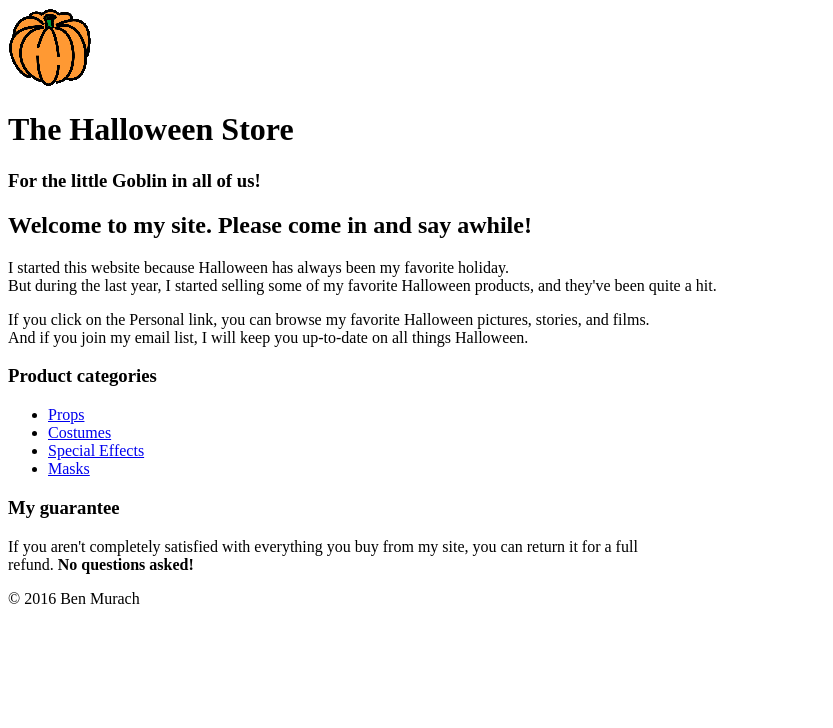
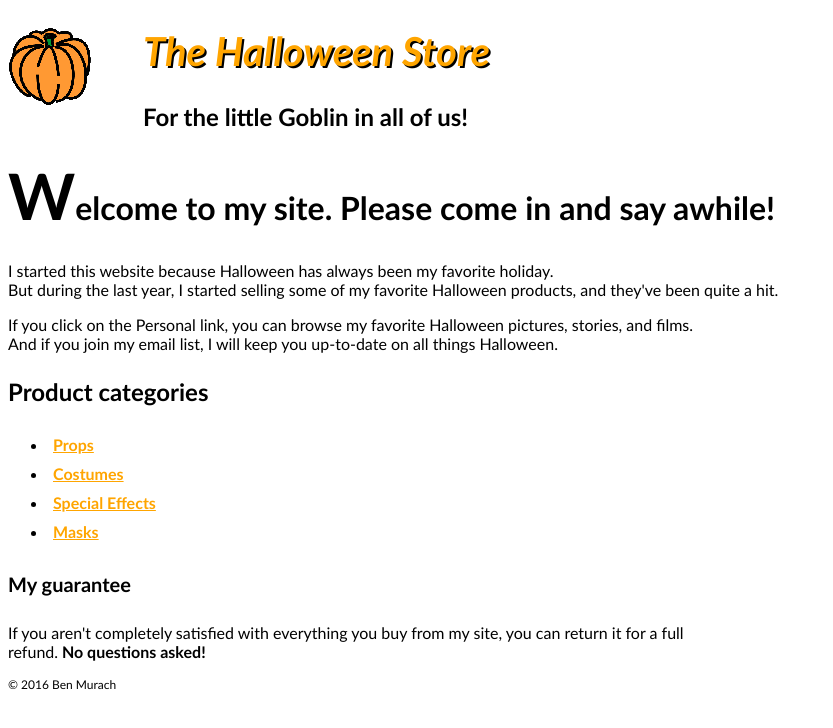
Before and after one commit to eelkin/HTMLClassExerciseF16, a plain HTML site: page HTMLClassExerciseF16/web/index.html in a window 1280 px wide. Shown: the whole page, without its empty margins (0-833 px from the left). Drawn offline with Linux system fonts and the light colour scheme.

Commit message:
exercise 2 commit 1 featuring main.css

```diff
--- a/HTMLClassExerciseF16/web/index.html
+++ b/HTMLClassExerciseF16/web/index.html
@@ -4,6 +4,7 @@
 <head>
 	<meta charset="utf-8" />
 	<title>Halloween Store</title>
+        <link href="styles/main.css" rel="stylesheet" type="text/css"/>
 </head>
 
 <body>
@@ -13,8 +14,8 @@
     <h3>For the little Goblin in all of us!</h3>
   </header>
   <article>
+    <h2>Welcome to my site. Please come in and say awhile!</h2>
     <section>
-      <h2>Welcome to my site. Please come in and say awhile!</h2>
       <p>I started this website because Halloween has always been my favorite holiday.
       <br>But during the last year, I started selling some of my favorite Halloween products,
       and they've been quite a hit.</p>
@@ -32,12 +33,12 @@
         <li><a href="http://masks.com">Masks</a></li>
       </ul>
     </nav>
+    <h4>My guarantee</h4>
+    <p>If you aren't completely satisfied with everything you buy from my site, you can return it for a full
+    <br>refund.<strong> No questions asked!</strong></p>
   </article>
   <footer>
-    <h3>My guarantee</h3>
-    <p>If you aren't completely satisfied with everything you buy from my site, you can return it for a full
-    <br>refund.<strong> No questions asked!</strong></p>
-    <p>&copy; 2016 Ben Murach</p>
+      <p>&copy; 2016 Ben Murach</p>
   </footer>
 </body>
 </html>
--- a/HTMLClassExerciseF16/web/styles/main.css
+++ b/HTMLClassExerciseF16/web/styles/main.css
@@ -0,0 +1,52 @@
+body {
+    font-family: Optima, Geneva;
+}
+
+h1{
+    font-size: 250%;
+    color: orange;
+    font-style: italic;
+    text-shadow: 2px 2px #000000;
+}
+
+h2{
+    font-size: 200%
+}
+
+h2::first-letter{
+    font-size: 200%;
+}
+
+h3{
+    font-size: 150%;
+}
+
+h4{
+    font-size: 125%;
+}
+
+img{
+    float: left;
+}
+
+header{
+    text-indent: 50px
+}
+
+a:link{
+    font-weight: bold;
+    color: orange;
+
+}
+
+a:hover{
+    color: green;
+}
+
+li{
+  padding: 5px;
+}
+
+footer{
+    font-size: 75%;
+}
```
Also changed, not shown: 1 other file.
